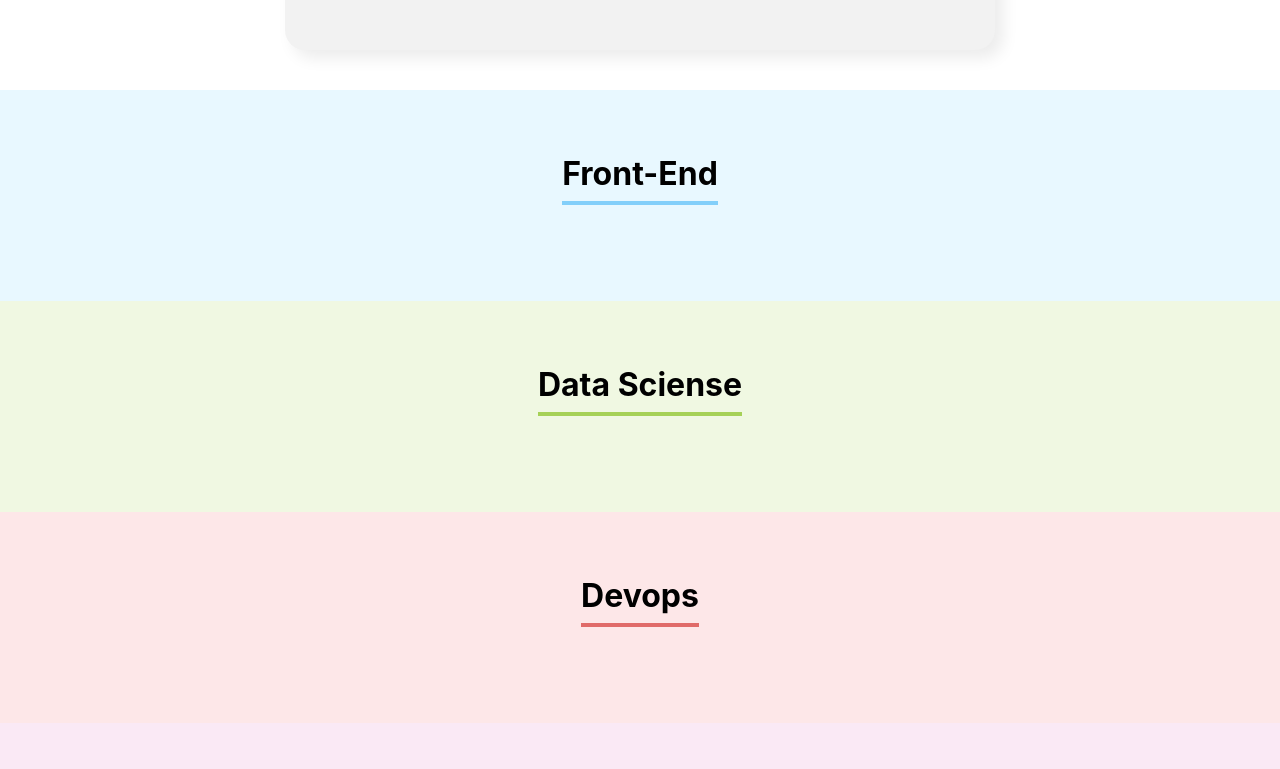
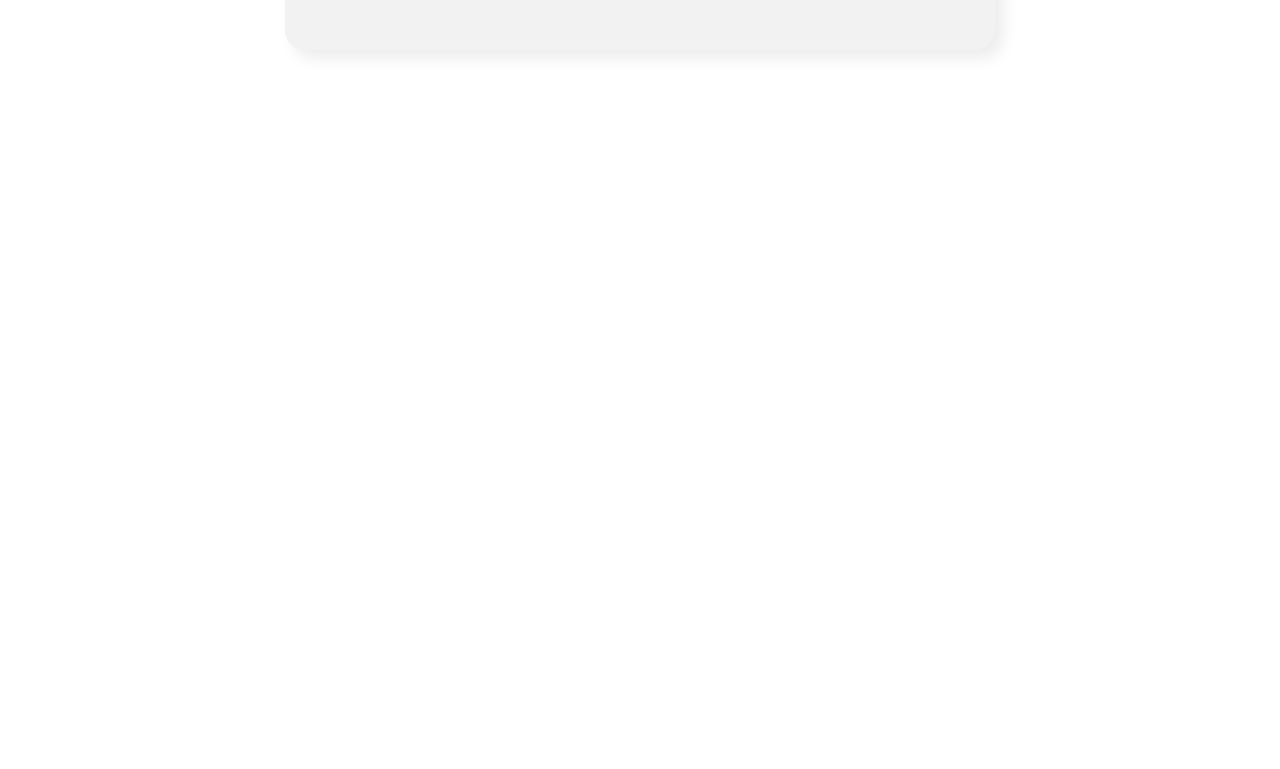
Before and after one commit to brunnoterada/react, a React (Create React App) app in the folder organo/: page / in a window 1280 px wide. Shown: the part 1251-2020 px from the top of the page. After the commit the page ends 1341 px from the top, so only its background shows below. Built offline with nearby package versions, Linux system fonts and the light colour scheme.

Commit message:
Salvando colaboradores

```diff
--- a/organo/src/App.js
+++ b/organo/src/App.js
@@ -52,7 +52,7 @@
           nome={time.nome}
           corPrimaria={time.corPrimaria}
           corSecundaria={time.corSecundaria}
-          colaboradores={colaboradores}
+          colaboradores={colaboradores.filter(colaborador => colaborador.time == time.nome)}
           />)
        }
     </div>
--- a/organo/src/componentes/Formulario/index.js
+++ b/organo/src/componentes/Formulario/index.js
@@ -19,6 +19,10 @@
             imagem,
             time
         })
+        setNome('')
+        setCargo('')
+        setImagem('')
+        setTimes('')
     }
     return(
         <section className='formulario'>
--- a/organo/src/componentes/Time/index.js
+++ b/organo/src/componentes/Time/index.js
@@ -5,7 +5,7 @@
     const css = {backgroundColor: props.corSecundaria}
     return(
 
-        <section className='time' style={css}>
+        props.colaboradores.length > 0 && <section className='time' style={css}>
             <h3 style={{borderColor : props.corPrimaria}}>
                 {props.nome}
             </h3>
```
